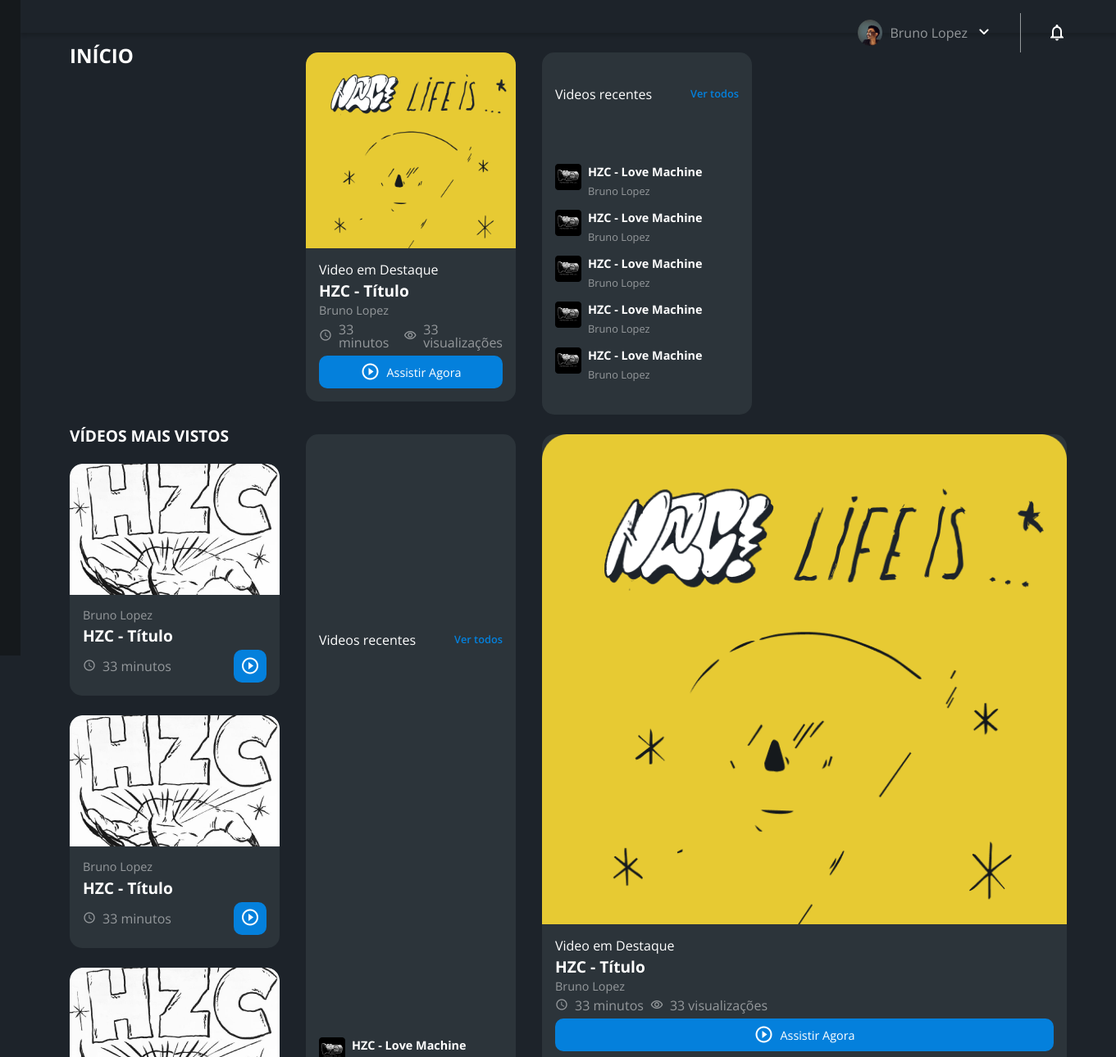
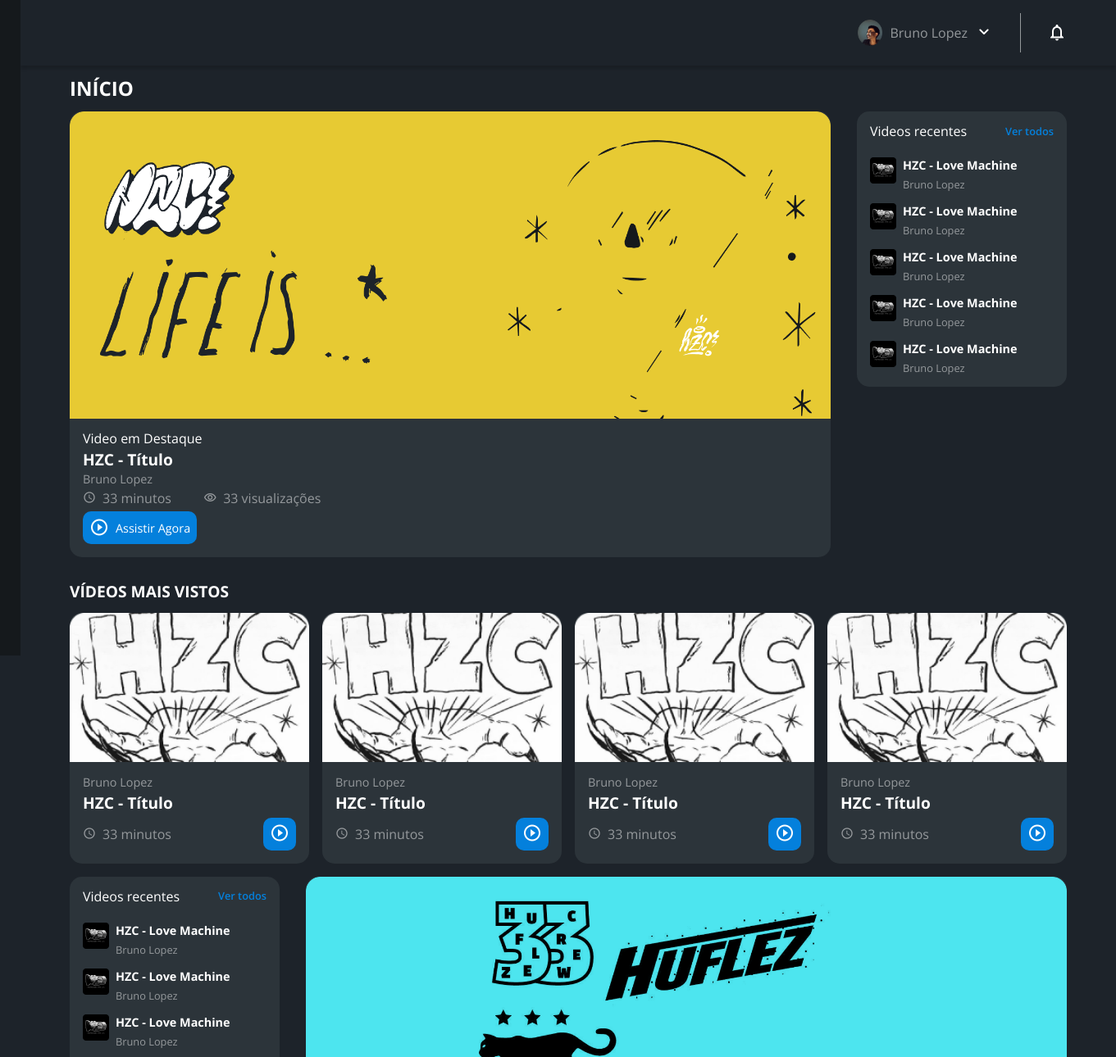
Before and after one commit to joaopdrozg/Flexbox-e-Grid, a plain HTML site: page Flexbox e Grid/index.html in a window 1536 px wide. Shown: the top 1290 px of the page at 82% size, 175-1536 px from the left. Drawn offline with nearby package versions, Linux system fonts and the light colour scheme.

Commit message:
Add files via upload

```diff
--- a/Flexbox e Grid/flex-e-grid-main/assets/css/estilos.css
+++ b/Flexbox e Grid/flex-e-grid-main/assets/css/estilos.css
@@ -21,7 +21,7 @@
     justify-content: space-between;
     align-items: center;
     background-color: #15191C;
-    padding: 0px 16px;
+    padding: 8px 16px;
     box-shadow: 0px 4px 4px rgba(0, 0, 0, 0.16);
 }
 
@@ -43,14 +43,14 @@
     display: none;
 }
 
-@media screen and (min-width: 144px) {
+@media screen and (min-width: 1440px) {
     .cabecalho {
         background-color: #1D232A;
         display: grid;
         column-gap: 32px;
         grid-template-columns: 1fr auto;
         padding: 16px 60px;
-        height: 40px;
+        height: 80px;
         box-sizing: border-box;
         grid-column: 2;
     }
@@ -101,7 +101,6 @@
     height: 100vh;
     background-color: #15191C;
     transition: left .25s;
-    z-index: 99;
 }
 
 .menu-lateral--ativo {
@@ -130,7 +129,7 @@
 }
 
 .menu-lateral_link::before {
-    content: "";
+    content: "\e900";
     width: 24px;
     height: 24px;
     font-size: 24px;
@@ -192,9 +191,20 @@
     .principal {
         display: grid;
         grid-template-columns: auto 1fr auto;
+        grid-template-areas:
+            "titulo-pagina titulo-pagina titulo-pagina"
+            "destaque-video destaque-video videos-recentes"
+            "secao-videos secao-videos secao-videos"
+            "produtos-recentes destaque-produto destaque-produto"
+            "secao-produtos secao-produtos secao-produtos"
+        ;
         column-gap: 32px;
         padding: 16px 60px;
         grid-column: 2;
+    }
+
+    .titulo_secao {
+        grid-column: span 4;
     }
 }
 
@@ -203,7 +213,10 @@
     border-radius: 15px;
     overflow: hidden;
     background-color: #2C343A;
-    margin-top: 8px;
+}
+
+.cartao_imagem-desktop {
+    display: none;
 }
 
 .cartao--destaque {
@@ -281,6 +294,24 @@
 }
 
 @media screen and (min-width: 1440px) {
+
+    .cartao-destaque {
+        margin-bottom: 0;
+    }
+
+    .cartao_imagem-mobile {
+        display: none;
+    }
+
+    .cartao_imagem-desktop {
+        display: block;
+    }
+
+    .cartao_botao-destaque {
+        grid-column: auto;
+        padding: 16px 8px;
+    }
+
     .cartao-recentes {
         display: grid;
         grid-template-columns: auto auto;
@@ -289,6 +320,7 @@
         width: 256px;
         padding: 16px;
         box-sizing: border-box;
+        align-self: flex-start;
     }
 
     .cartao-recentes .cartao-titulo {
@@ -335,3 +367,33 @@
     display: grid;
     gap: 16px;
 }
+
+@media screen and (min-width: 1440px) {
+    .secao {
+        grid-template-columns: repeat(4, 1fr);
+    }
+
+    .destaque-video {
+        grid-area: destaque-video;
+    }
+
+    .videos-recentes {
+        grid-area: videos-recentes;
+    }
+
+    .secao-videos {
+        grid-area: secao-videos;
+    }
+
+    .destaque-produto {
+        grid-area: destaque-produto;
+    }
+
+    .produtos-recentes {
+        grid-area: produtos-recentes;
+    }
+
+    .secao-produtos {
+        grid-area: secao-produtos;
+    }
+}
--- a/Flexbox e Grid/index.html
+++ b/Flexbox e Grid/index.html
@@ -31,8 +31,9 @@
 
     <main class="principal">
         <h2 class="titulo-pagina"> INÍCIO </h2>
-        <article class="cartao cartao--destaque">
-            <img src="flex-e-grid-main/assets/img/banner-mobile_1.png" alt="Banner Cartão" class="cartao_imagem">
+        <article class="cartao cartao--destaque destaque-video">
+            <img src="flex-e-grid-main/assets/img/banner-mobile_1.png" alt="Banner Cartão" class="cartao_imagem cartao_imagem-mobile">
+            <img src="flex-e-grid-main/assets/img/banner_1.png" alt="Banner Cartão" class="cartao_imagem cartao_imagem-desktop">
             <div class="cartao-conteudo">
                 <p class="cartao-destaque"> Video em Destaque </p>
                 <h3 class="cartao_titulo"> HZC - Título </h3>
@@ -42,7 +43,7 @@
                 <button class="cartao_botao cartao_botao-play cartao_botao-destaque"> Assistir Agora </button>
             </div>
         </article>
-        <article class="cartao cartao-recentes">
+        <article class="cartao cartao-recentes videos-recentes">
             <h3 class="cartao-titulo"> Videos recentes</h3>
             <a href="#" class="cartao-link"> Ver todos</a>
             <ul class="cartao-lista">
@@ -73,7 +74,7 @@
                 </li>
             </ul>
         </article>
-        <section class="secao">
+        <section class="secao secao-videos">
             <h3 class="titulo_secao"> VÍDEOS MAIS VISTOS </h3>
             <article class="cartao">
                 <img src="flex-e-grid-main/assets/img/video_1.png" alt="Video 1 " class="cartao_imagem">
@@ -112,7 +113,7 @@
                 </div>
             </article>
         </section>
-        <article class="cartao cartao-recentes">
+        <article class="cartao cartao-recentes produtos-recentes">
             <h3 class="cartao-titulo"> Videos recentes</h3>
             <a href="#" class="cartao-link"> Ver todos</a>
             <ul class="cartao-lista">
@@ -143,8 +144,9 @@
                 </li>
             </ul>
         </article>
-        <article class="cartao cartao--destaque">
-            <img src="flex-e-grid-main/assets/img/banner-mobile_1.png" alt="Banner Cartão" class="cartao_imagem">
+        <article class="cartao cartao--destaque destaque-produto">
+            <img src="flex-e-grid-main/assets/img/banner-mobile_2.png" alt="Banner Cartão" class="cartao_imagem cartao_imagem-mobile">
+            <img src="flex-e-grid-main/assets/img/banner_2.png" alt="Banner Cartão" class="cartao_imagem cartao_imagem-desktop">
             <div class="cartao-conteudo">
                 <p class="cartao-destaque"> Video em Destaque </p>
                 <h3 class="cartao_titulo"> HZC - Título </h3>
@@ -154,7 +156,7 @@
                 <button class="cartao_botao cartao_botao-play cartao_botao-destaque"> Assistir Agora </button>
             </div>
         </article>
-        <section class="secao">
+        <section class="secao secao-produtos">
             <h3 class="titulo_secao"> VÍDEOS MAIS VISTOS </h3>
             <article class="cartao">
                 <img src="flex-e-grid-main/assets/img/video_1.png" alt="Video 1 " class="cartao_imagem">
```
